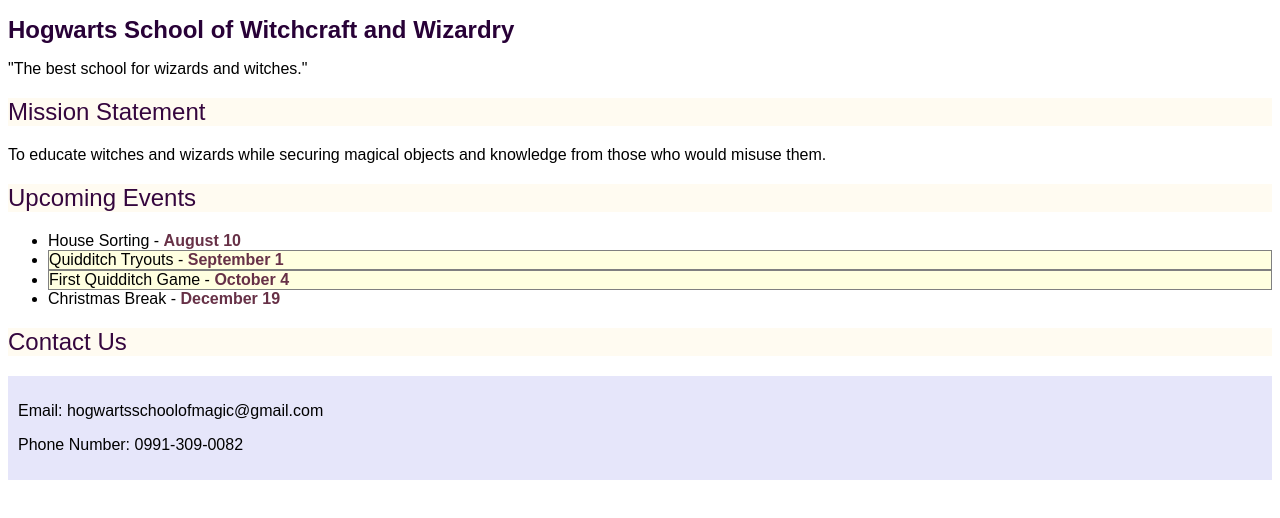
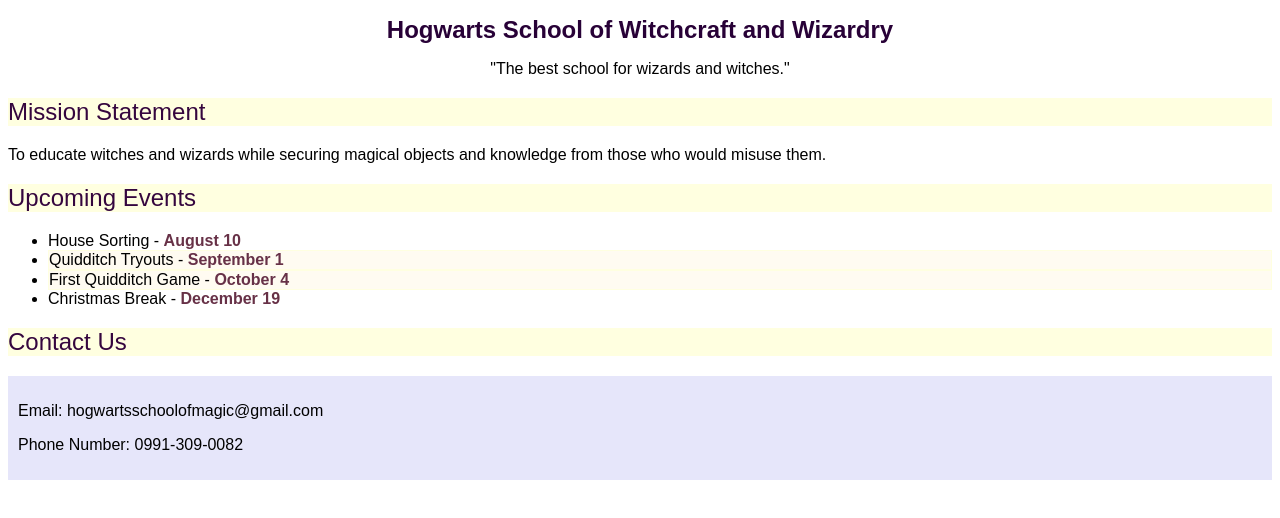
Before and after one commit to Aezyleigh/school_web, a plain HTML site: page index.html in a window 1280 px wide. Drawn offline with Linux system fonts and the light colour scheme.

Commit message:
Update index.html

```diff
--- a/index.html
+++ b/index.html
@@ -23,28 +23,28 @@
       {
       color: #35063e;
       font-weight: normal;
-      background-color: #FFFBF1;
+      background-color: #FFFFE0;
       }
 
      #upcoming-events
       {
       color: #35063e;
-      background-color: #FFFBF1;
+      background-color: #FFFFE0;
       font-weight: normal;
       }
 
       .three
       {
       color: #35063e;
-      background-color: #FFFBF1;
+      background-color: #FFFFE0;
       font-weight: normal;
       }
 
       .outdoor-class
       {
-      background-color: #FFFFE0;
+      background-color: #FFFBF1;
       padding: 5x;
-      border: 1px solid grey;
+      border: 1px solid #FFFFE0;
       }
 
       div
@@ -56,10 +56,10 @@
 </head>
 
 <body>
-  <h1>
+  <h1 style="text-align: center">
     Hogwarts School of Witchcraft and Wizardry
   </h1>
-   <p>
+   <p style="text-align: center">
     "The best school for wizards and witches."</p>
 
   <h2 class="one">
```
